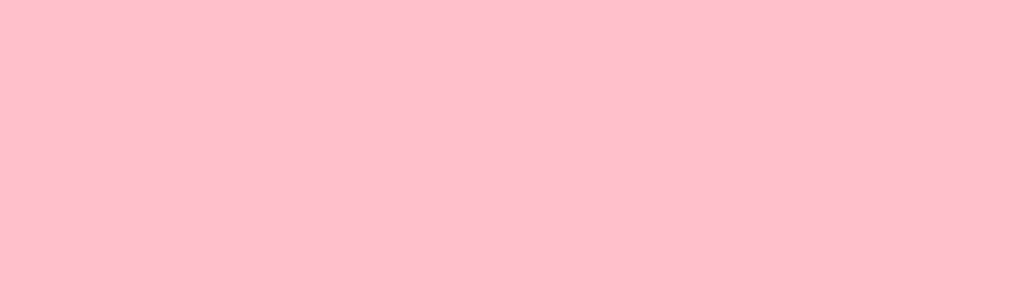
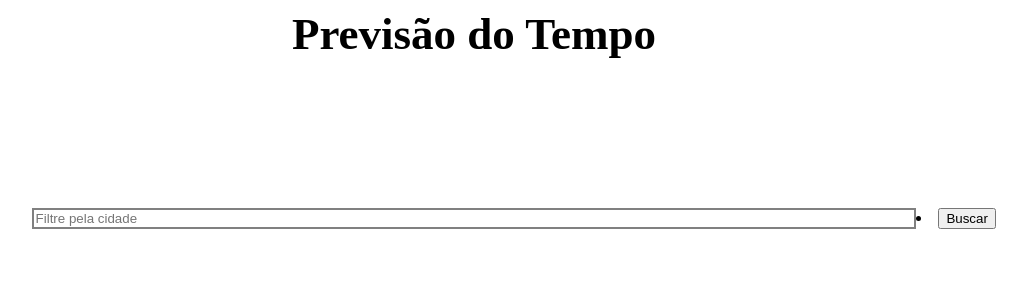
Before and after one commit to jennymont/previsao-tempo, a Vue app: page / in a window 1280 px wide. Shown: the top 300 px of the page, without its empty margins (166-1193 px from the left). Built offline with nearby package versions, Linux system fonts and the light colour scheme.

Commit message:
alteracoes

```diff
--- a/src/App.vue
+++ b/src/App.vue
@@ -1,20 +1,55 @@
 <template>
-  <div >
-
+  <div>
+    <h1>Previsão do Tempo</h1>
+    <li class="pesquisa">
+      <input type="search" class="filtro" v-on:input="filtro = $event.target.value" placeholder="Filtre pela cidade" />
+      <button>Buscar</button>
+    </li>
   </div>
 </template>
 
 <script>
+export default {
+  name: "App",
+  components: {},
 
-export default {
-  name: 'App',
-  components: {
+  data(){
+  return{
+    filtro: ''
+
   }
+},
+
+created(){
+
 }
+};
+
+
 </script>
 
 <style>
+h1 {
+  text-align: center;
+
+  font-size: 45px;
+  color:black;
+  height: 200px;
+  margin: 0;
+}
+.filtro {
+
+  width: 70%;
+  border: 2px solid gray;
+  float: left;
+  margin-left: 15%;
+}
+
+.pesquisa{
+  margin-top: 0%;
+}
+
 *{
-  background-color: pink;
+
 }
 </style>
```
Also changed, not shown: imagens/icone.png (added).
